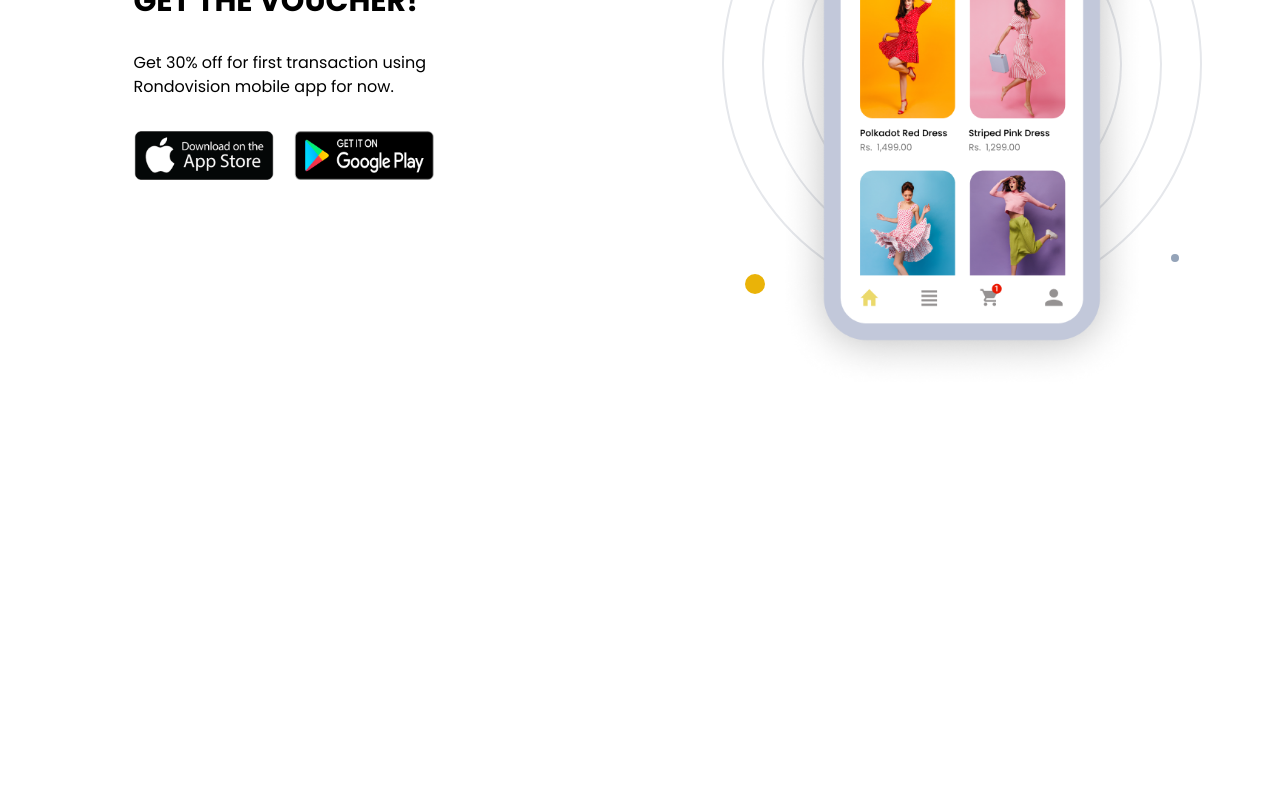
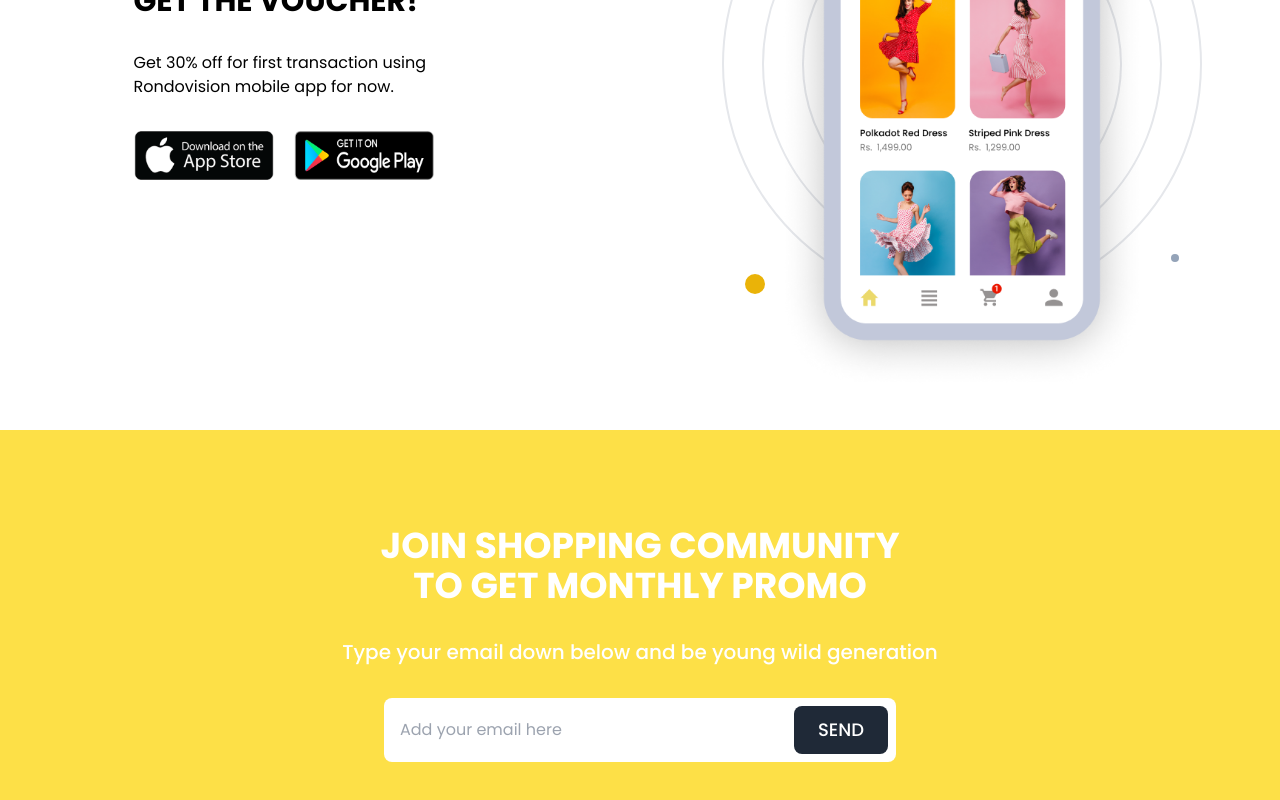
Before and after one commit to SuhelMakkad/fashion-landing-page, a React (Vite) app: page / in a window 1280 px wide. Shown: the part 2929-3729 px from the top of the page. Before the commit the page ends 3319 px from the top, so only its background shows below. Built offline with nearby package versions, Linux system fonts and the light colour scheme.

Commit message:
added form section

```diff
--- a/src/App.tsx
+++ b/src/App.tsx
@@ -5,6 +5,7 @@ import NewArrivals from "@/components/NewArrivals";
 import FavoriteSection from "@/components/FavoriteSection";
 import SaleSection from "@/components/SaleSection";
 import AppShowCase from "@/components/AppShowCase";
+import EmailForm from "@/components/EmailForm";
 
 const App = () => {
   return (
@@ -23,6 +24,8 @@ const App = () => {
         <FavoriteSection />
 
         <AppShowCase />
+
+        <EmailForm />
       </main>
     </div>
   );
--- a/src/common/components/BrandStipe/index.tsx
+++ b/src/common/components/BrandStipe/index.tsx
@@ -35,10 +35,7 @@ const BrandStipe = () => {
   ];
 
   return (
-    <section
-      className="bg-yellow-300 shadow-yellow-300 shadow-[0_0_0_100vmax]"
-      style={{ clipPath: "inset(0 -100vmax)" }}
-    >
+    <section className="full-bleed bg-yellow-300 shadow-yellow-300 shadow-[0_0_0_100vmax]">
       <ul className="flex items-center justify-between gap-10 px-4 py-8 overflow-x-auto disable-scrollbars">
         {brands.map((brand) => (
           <li className="w-28 shrink-0" key={brand.label}>
--- /dev/null
+++ b/src/common/components/EmailForm/index.tsx
@@ -0,0 +1,24 @@
+import EmailInput from "../EmailInput";
+
+const EmailForm = () => {
+  return (
+    <section
+      className={`
+        flex flex-col gap-8 px-4 py-24
+        full-bleed bg-yellow-300 shadow-yellow-300 shadow-[0_0_0_100vmax]
+      `}
+    >
+      <h4 className="text-4xl  mx-auto font-bold max-w-xl text-center text-white uppercase">
+        JOIN SHOPPING COMMUNITY TO GET MONTHLY PROMO
+      </h4>
+
+      <p className="text-xl font-medium text-white text-center">
+        Type your email down below and be young wild generation
+      </p>
+
+      <EmailInput />
+    </section>
+  );
+};
+
+export default EmailForm;
--- /dev/null
+++ b/src/common/components/EmailInput/index.tsx
@@ -0,0 +1,18 @@
+import Button from "../Button";
+
+const EmailInput = () => {
+  return (
+    <div className="flex gap-4 p-2 w-full max-w-lg mx-auto rounded-lg bg-white">
+      <input
+        className="flex-1 px-2 bg-transparent"
+        type="email"
+        placeholder="Add your email here"
+      />
+      <Button intent={"monochrome"} size={"large"} uppercase>
+        Send
+      </Button>
+    </div>
+  );
+};
+
+export default EmailInput;
--- a/src/common/components/SaleSection/index.tsx
+++ b/src/common/components/SaleSection/index.tsx
@@ -7,9 +7,8 @@ const SaleSection = () => {
     <section
       className={`
 				flex items-center gap-8 max-lg:flex-col-reverse max-lg:mx-auto
-				bg-yellow-300 shadow-yellow-300 shadow-[0_0_0_100vmax]
+				full-bleed bg-yellow-300 shadow-yellow-300  shadow-[0_0_0_100vmax]
       `}
-      style={{ clipPath: "inset(0px -100vmax)" }}
     >
       <div className="relative">
         <img
--- a/src/index.css
+++ b/src/index.css
@@ -12,4 +12,8 @@
     scrollbar-width: none; /* Firefox */
     -ms-overflow-style: none; /* IE 10+ */
   }
+
+  .full-bleed {
+    clip-path: inset(0px -100vmax);
+  }
 }
```
